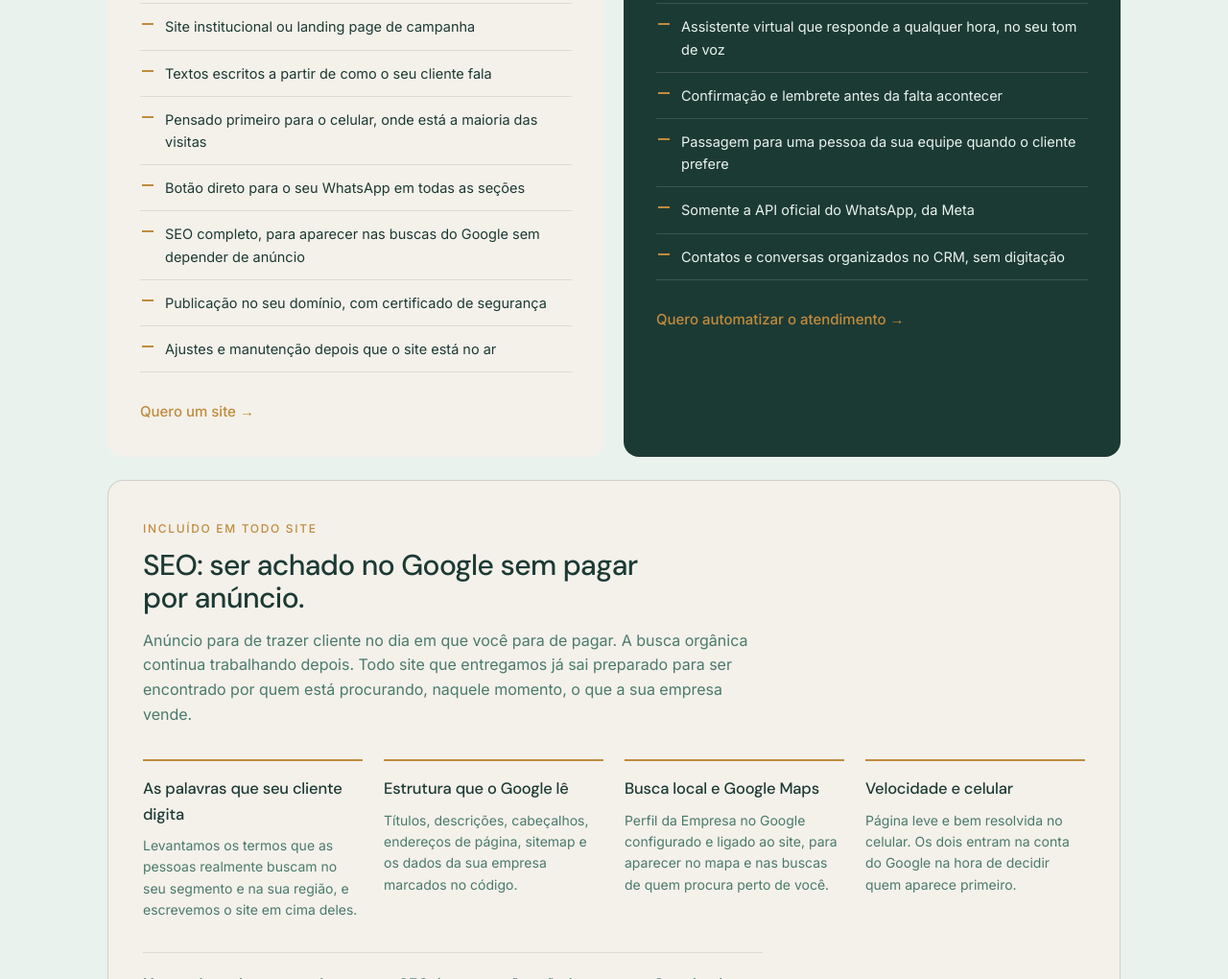
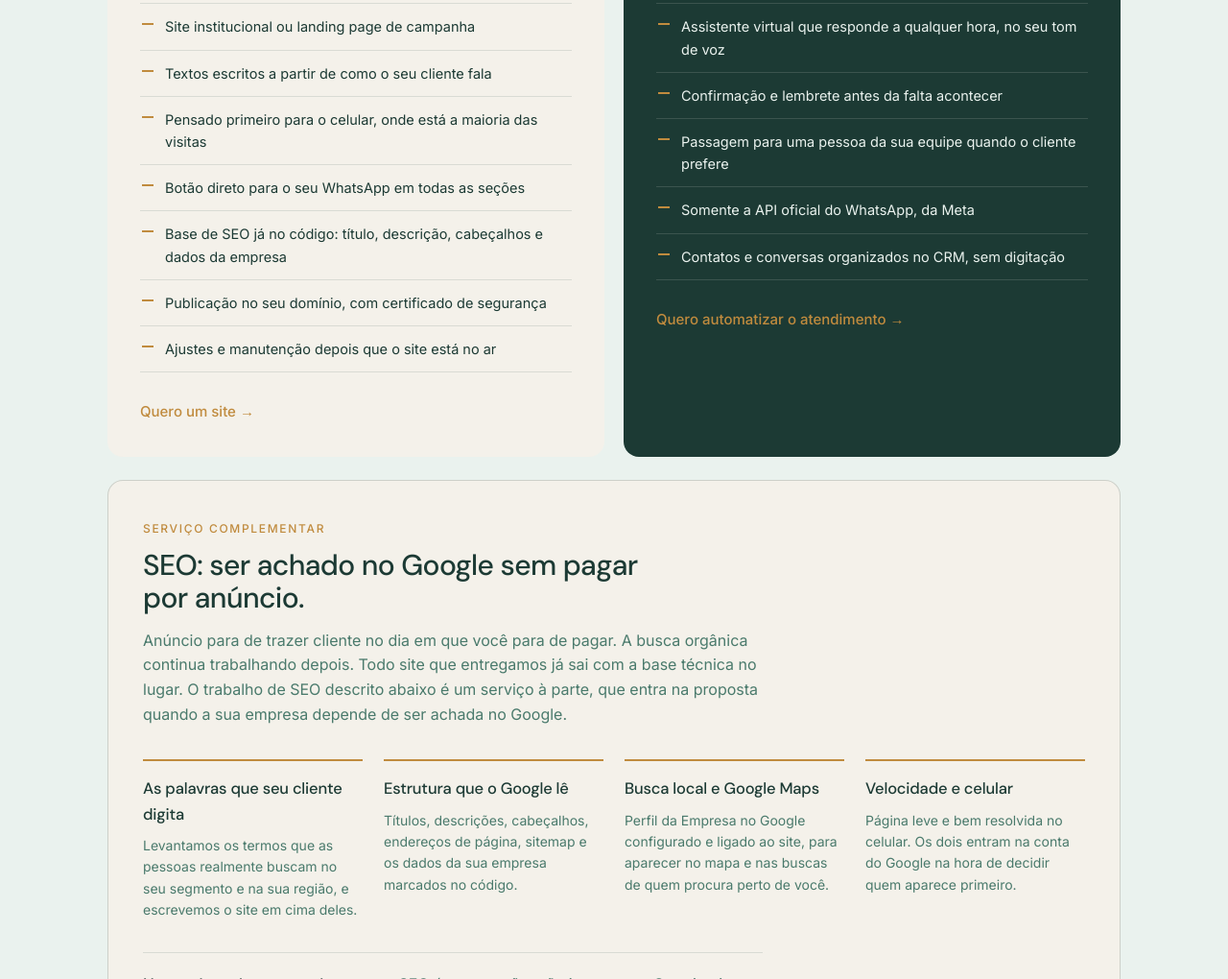
Before and after one commit to pedroandrade-nahide/nahide.com.br, a plain HTML site: page index.html in a window 1280 px wide. Shown: the part 1556-2576 px from the top of the page at 96% size. Drawn offline with Linux system fonts and the light colour scheme.

Commit message:
SEO passa a ser servico complementar, nao incluido no site
A faixa de SEO dizia "Incluido em todo site", o que contradizia o
modelo comercial: a base tecnica entra em todo site, o trabalho
ativo de SEO e cobrado a parte na proposta.

Co-Authored-By: Claude Opus 5 <noreply@anthropic.com>
Claude-Session: https://claude.ai/code/session_01DDj63UW7qhCC2WCmnWA8Ac

```diff
--- a/index.html
+++ b/index.html
@@ -4,7 +4,7 @@
 <meta charset="UTF-8">
 <meta name="viewport" content="width=device-width, initial-scale=1.0">
 <title>Criação de sites, landing pages e automação de WhatsApp com IA · Nahide</title>
-<meta name="description" content="Criação de sites e landing pages com SEO incluído, para sua empresa aparecer no Google sem depender de anúncio, e automação de atendimento no WhatsApp oficial com IA. Nahide, Belo Horizonte / MG.">
+<meta name="description" content="Criação de sites e landing pages, trabalho de SEO para aparecer no Google sem depender de anúncio, e automação de atendimento no WhatsApp oficial com IA. Nahide, Belo Horizonte / MG.">
 <meta name="author" content="Nahide">
 <link rel="canonical" href="https://nahide.com.br/">
 
@@ -422,7 +422,7 @@
           <li>Textos escritos a partir de como o seu cliente fala</li>
           <li>Pensado primeiro para o celular, onde está a maioria das visitas</li>
           <li>Botão direto para o seu WhatsApp em todas as seções</li>
-          <li>SEO completo, para aparecer nas buscas do Google sem depender de anúncio</li>
+          <li>Base de SEO já no código: título, descrição, cabeçalhos e dados da empresa</li>
           <li>Publicação no seu domínio, com certificado de segurança</li>
           <li>Ajustes e manutenção depois que o site está no ar</li>
         </ul>
@@ -445,9 +445,9 @@
     </div>
 
     <div class="seo-band reveal">
-      <span class="eyebrow">Incluído em todo site</span>
+      <span class="eyebrow">Serviço complementar</span>
       <h3>SEO: ser achado no Google sem pagar por anúncio.</h3>
-      <p>Anúncio para de trazer cliente no dia em que você para de pagar. A busca orgânica continua trabalhando depois. Todo site que entregamos já sai preparado para ser encontrado por quem está procurando, naquele momento, o que a sua empresa vende.</p>
+      <p>Anúncio para de trazer cliente no dia em que você para de pagar. A busca orgânica continua trabalhando depois. Todo site que entregamos já sai com a base técnica no lugar. O trabalho de SEO descrito abaixo é um serviço à parte, que entra na proposta quando a sua empresa depende de ser achada no Google.</p>
       <div class="seo-grid">
         <div class="seo-item">
           <h4>As palavras que seu cliente digita</h4>
```
